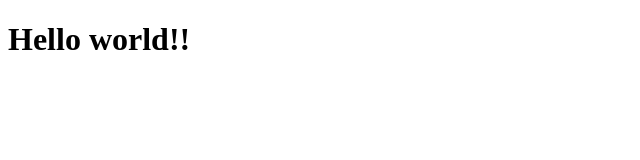
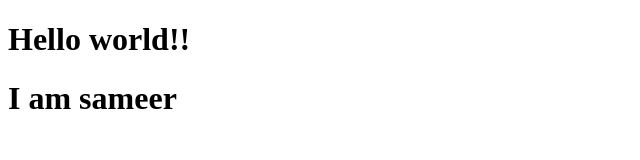
Before and after one commit to sameer-shukur/html-project, a plain HTML site: page index.html in a window 1280 px wide. Shown: the whole page, without its empty margins (0-640 px from the left). Drawn offline with Linux system fonts and the light colour scheme.

Commit message:
second commit

```diff
--- a/index.html
+++ b/index.html
@@ -3,5 +3,6 @@
 <body>
 
 <h1>Hello world!!</h1>
+<h1>I am sameer</h1>
 </body>
 </html>
```
